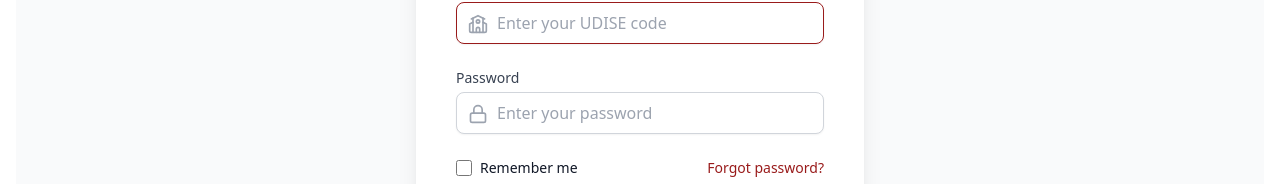
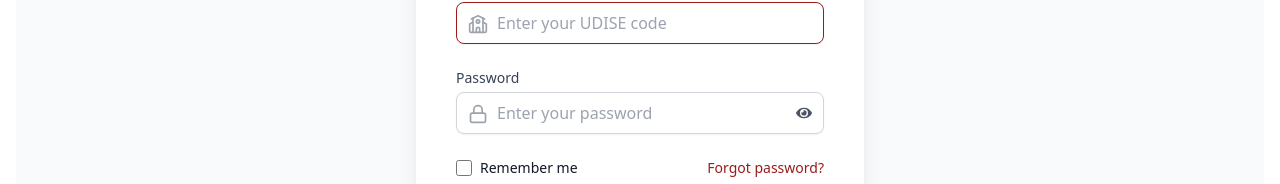
Before and after one commit to Rasiga-Dev/sindhanai-sirpi-hackathon, a React (Vite) app in the folder frontend/: page /school-login in a window 1280 px wide. Shown: the part 440-624 px from the top of the page. Built offline with nearby package versions, Linux system fonts and the light colour scheme.

Commit message:
Signin page change

```diff
--- a/frontend/src/components/SchoolLogin.tsx
+++ b/frontend/src/components/SchoolLogin.tsx
@@ -7,6 +7,7 @@ import axios from 'axios';
 import { toast, ToastContainer } from 'react-toastify';
 import 'react-toastify/dist/ReactToastify.css';
 import VITE_BASE_URL from '../config/api';
+import { FaEye, FaEyeSlash } from 'react-icons/fa';
 
 
 export function SchoolLogin() {
@@ -16,7 +17,7 @@ export function SchoolLogin() {
   const [password, setPassword] = useState('');
   const [isLoading, setIsLoading] = useState(false);
   const successMessage = location.state?.message;
-
+  const [showPassword, setShowPassword] = useState(false);
 
   const handleSubmit = async (e: React.FormEvent) => {
     e.preventDefault();
@@ -118,18 +119,29 @@ export function SchoolLogin() {
               <label className="block text-sm font-medium text-gray-700">
                 Password
               </label>
+
               <div className="mt-1 relative">
                 <Lock className="absolute left-3 top-3 h-5 w-5 text-gray-400" />
+
                 <input
-                  type="password"
+                  type={showPassword ? 'text' : 'password'}
                   value={password}
                   onChange={(e) => setPassword(e.target.value)}
-                  name="fake-password" // important
+                  name="fake-password" // important — keep it
                   autoComplete="new-password"
                   placeholder="Enter your password"
-                  className="pl-10 appearance-none block w-full px-3 py-2 border border-gray-300 rounded-lg shadow-sm placeholder-gray-400 focus:outline-none focus:ring-red-800 focus:border-red-800"
+                  className="pl-10 pr-12 appearance-none block w-full px-3 py-2 border border-gray-300 rounded-lg shadow-sm placeholder-gray-400 focus:outline-none focus:ring-red-800 focus:border-red-800"
                   required
                 />
+
+                <button
+                  type="button"
+                  onClick={() => setShowPassword((s) => !s)}
+                  aria-label={showPassword ? 'Hide password' : 'Show password'}
+                  className="absolute right-3 top-1/2 transform -translate-y-1/2 z-10 text-gray-600 focus:outline-none"
+                >
+                  {showPassword ? <FaEyeSlash /> : <FaEye />}
+                </button>
               </div>
             </div>
 
@@ -188,7 +200,7 @@ export function SchoolLogin() {
         </div>
       </div>
 
-      <ToastContainer position="top-right" autoClose={3000}/>
+      <ToastContainer position="top-right" autoClose={3000} />
     </div>
   );
 }
```
